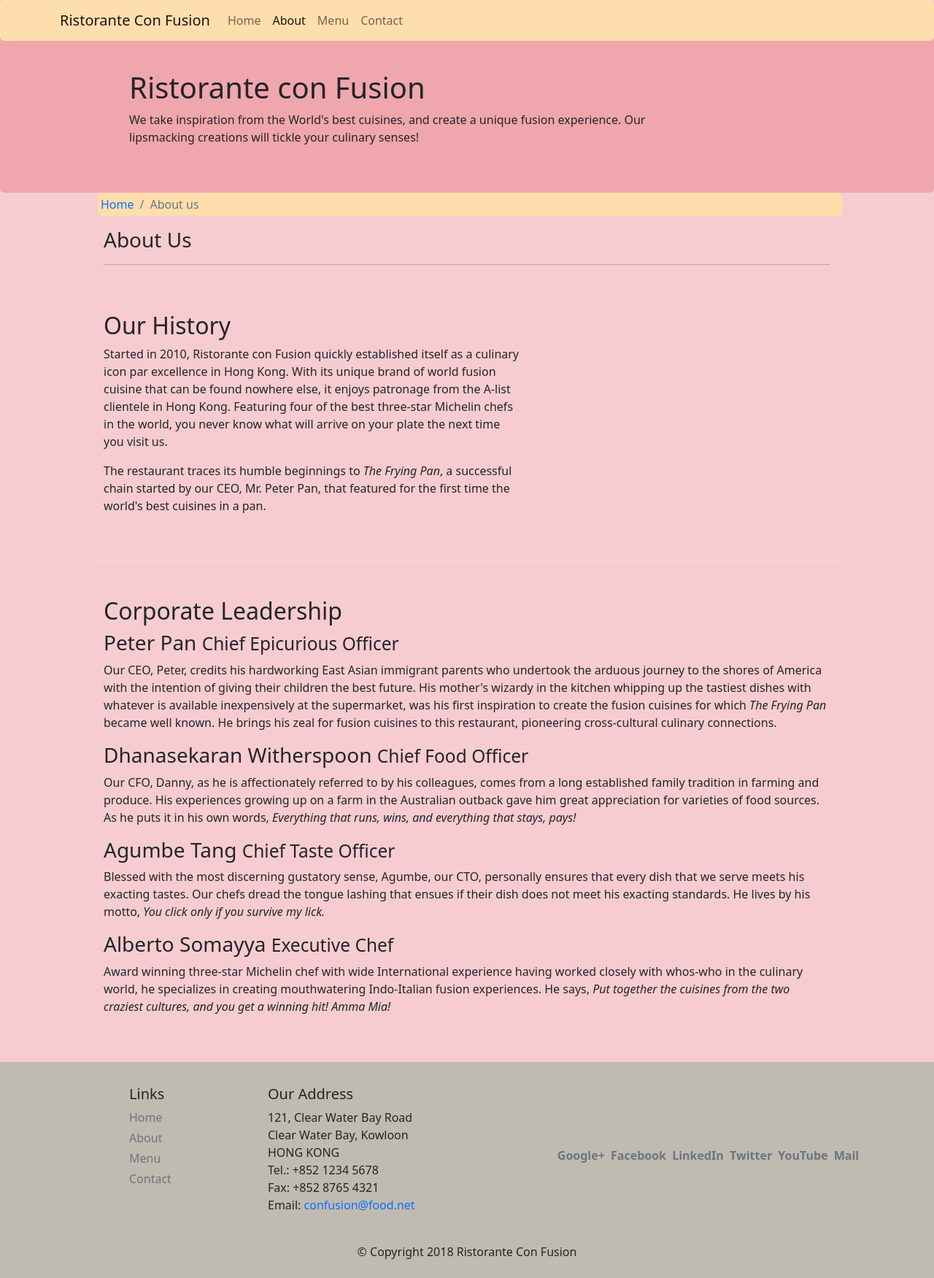
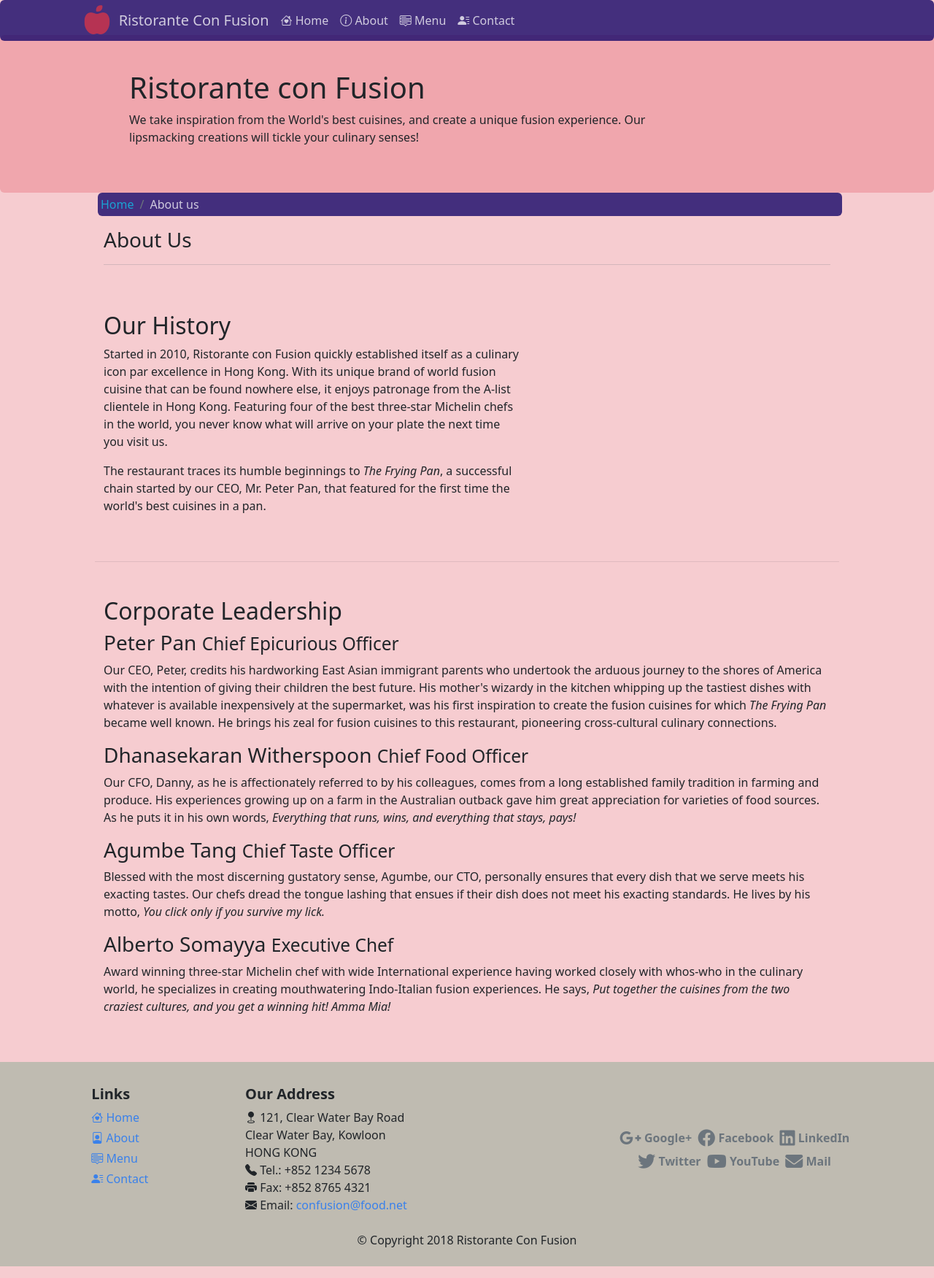
Before and after one commit to Limit-lesss/Bootstrap5-assignment-1, a website: page aboutus.html in a window 1280 px wide. Shown: the whole page at 73% size. Drawn offline with nearby package versions, Linux system fonts and the light colour scheme.

Commit message:
sixth change

```diff
--- a/aboutus.html
+++ b/aboutus.html
@@ -8,24 +8,27 @@
     <title>Ristorante Con Fusion: About Us</title>
     <link href="https://cdn.jsdelivr.net/npm/bootstrap@5.2.0/dist/css/bootstrap.min.css" rel="stylesheet"
         integrity="sha384-gH2yIJqKdNHPEq0n4Mqa/HGKIhSkIHeL5AyhkYV8i59U5AR6csBvApHHNl/vI1Bx" crossorigin="anonymous">
+    <link rel="stylesheet" href="node_modules/font-awesome/css/all.css">
+    <link rel="stylesheet" href="node_modules/bootstrap-icons/font/bootstrap-icons.css">
     <link rel="stylesheet" href="app.css">
 </head>
 
 <body class="bg-danger bg-opacity-25">
 
-    <nav class="navbar navbar-expand-sm rounded fixed-top" id="navBar">
-        <div class="container">
-            <a href="./index.html" class="navbar-brand">Ristorante Con Fusion</a>
-            <button type="button" class="navbar-toggler" data-bs-toggle="collapse" data-bs-target="#navbarNav" aria-controls="navbarNav" aria-expanded="false" aria-label="Toggle navigation">
+    <nav class="navbar fixed-top rounded navbar-expand-md" id="navBar">
+        <div class="container-fluid offset-md-1">
+            <a href="./index.html" class="me-md-3"><i class="text-danger text-opacity-75 fa-solid fa-apple-whole fa-2x  fa-beat" style="--fa-animation-duration: 2s;"></i></a>
+            <a href="./index.html" class="navbar-brand text-white fw-normal fs-5 text-opacity-75  me-md-2"> Ristorante Con Fusion</a>
+            <button class="navbar-toggler" type="button" data-bs-toggle="collapse" data-bs-target="#navbarNav" aria-controls="navbarNav" aria-expanded="false" aria-label="Toggle navigation">
                 <span class="navbar-toggler-icon"></span>
-            </button>
+              </button>
             <div class="collapse navbar-collapse" id="navbarNav">
-               <div class="navbar-nav">
-                  <a class="nav-link" href="./index.html">Home</a>
-                  <a class="nav-link active" href="./aboutus.html">About</a>
-                  <a class="nav-link" href="#">Menu</a>
-                  <a class="nav-link" href="#">Contact</a>
-               </div>
+                <div class="navbar-nav">
+                    <a class="nav-link text-white text-opacity-75" href="./index.html"><i class="bi bi-house-heart"></i> Home</a>
+                    <a class="nav-link text-white text-opacity-75 active" href="./aboutus.html"><i class="bi bi-info-circle"></i> About</a>
+                    <a class="nav-link text-white text-opacity-75" href="#"><i class="bi bi-menu-up"></i> Menu</a>
+                    <a class="nav-link text-white text-opacity-75" href="#"><i class="bi bi-person-lines-fill"></i>  Contact</a>
+                </div>
             </div>
         </div>
     </nav>
@@ -47,16 +50,16 @@
     <div class="container ">
         <div class="row mx-md-5 mx-3 py-0">
             <ol class="col-12 breadcrumb rounded ms-1 p-1">
-                <li class="breadcrumb-item"><a class="text-decoration-none "  href="./index.html" class="breadcrumb">Home</a></li>
-                <li class="breadcrumb-item"><a class="text-decoration-none text-muted active" href="#" >About us</a></li>
+                <li class="breadcrumb-item"><a class="text-decoration-none text-info text-opacity-75"  href="./index.html" class="breadcrumb"> Home</a></li>
+                <li class="breadcrumb-item"><a class="text-decoration-none text-white text-opacity-75 active" href="#" >About us</a></li>
             </ol>
             <div class="col-12">
                 <h3>About Us</h3>
-                <hr>
+                <hr class="text-muted ">
             </div>
         </div>
 
-        <div class="row mx-md-5 mx-3 py-5 border-bottom">
+        <div class="row mx-md-5 mx-3 py-5 border-bottom border-dark border-opacity-10">
             <div class="col-md-7 col-11">
                 <h2>Our History</h2>
                 <p>Started in 2010, Ristorante con Fusion quickly established itself as a culinary icon par excellence
@@ -103,37 +106,36 @@
     </div>
 
     <footer class="footer bg-success p-2 text-dark bg-opacity-25">
-        <div class="container">
-            <div class="row py-4">
-                <div class="col-4 offset-1 col-md-2">
-                    <h5 class="mb-2">Links</h5>
-                    <ul class="list-unstyled">
-                        <li class="mb-1"><a class="text-muted text-decoration-none " href="#">Home</a></li>
-                        <li class="mb-1"><a class="text-muted text-decoration-none " href="#">About</a></li>
-                        <li class="mb-1"><a class="text-muted text-decoration-none " href="#">Menu</a></li>
-                        <li class="mb-1"><a class="text-muted text-decoration-none " href="#">Contact</a></li>
+        <div class="container-fluid">
+            <div class="row py-4 ">
+                <div class="col-5 offset-sm-1 col-md-2">
+                    <h5 class="mb-2 fw-semibold">Links</h5>
+                    <ul class="nav flex-column">
+                        <li class="mb-1"><a class="text-primary text-opacity-75" href="./index.html"><i class="bi bi-house-heart"></i> Home</a></li>
+                        <li class="mb-1"><a class="text-primary text-opacity-75" href="./aboutus.html"><i class="bi bi-file-person"></i> About</a></li>
+                        <li class="mb-1"><a class="text-primary text-opacity-75" href="#"><i class="bi bi-menu-up"></i> Menu</a></li>
+                        <li class="mb-1"><a class="text-primary text-opacity-75" href="#"><i class="bi bi-person-lines-fill"></i>  Contact</a></li>
                     </ul>
                 </div>
                 <div class="col-7 col-md-4">
-                    <h5>Our Address</h5>
-                    <address>
-                        121, Clear Water Bay Road<br>
-                        Clear Water Bay, Kowloon<br>
-                        HONG KONG<br>
-                        Tel.: +852 1234 5678<br>
-                        Fax: +852 8765 4321<br>
-                        Email: <a class="text-decoration-none" href="mailto:confusion@food.net">confusion@food.net</a>
+                    <h5 class="fw-semibold">Our Address</h5>
+                    <adddark
+                        <i class="bi bi-geo-fill"></i> 121, Clear Water Bay Road<br>
+                          Clear Water Bay, Kowloon<br>
+                          HONG KONG<br>
+                          <i class="bi bi-telephone-fill"></i> Tel.: +852 1234 5678<br>
+                          <i class="bi bi-printer-fill"></i> Fax: +852 8765 4321<br>
+                        <i class="bi bi-envelope-fill"></i> Email: <a class="text-primary text-opacity-75" href="mailto:confusion@food.net">confusion@food.net</a>
                     </address>
                 </div>
-                <div class="col-12 col-md-5 align-self-center">
-                    <div class="text-center fw-semibold">
-                        <a class="text-muted text-decoration-none me-1" href="http://google.com/+">Google+</a>
-                        <a class="text-muted text-decoration-none me-1"
-                            href="http://www.facebook.com/profile.php?id=">Facebook</a>
-                        <a class="text-muted text-decoration-none me-1" href="http://www.linkedin.com/in/">LinkedIn</a>
-                        <a class="text-muted text-decoration-none me-1" href="http://twitter.com/">Twitter</a>
-                        <a class="text-muted text-decoration-none me-1" href="http://youtube.com/">YouTube</a>
-                        <a class="text-muted text-decoration-none me-1" href="mailto:">Mail</a>
+                <div class="col-md-5 col-12 align-self-center">
+                    <div class="text-center lh-lg fw-semibold">
+                        <a class="me-md-1 text-muted" href="http://google.com/+"><i class="fa-brands fa-google-plus-g fa-xl"></i> Google+</a>
+                        <a class="me-md-1 text-muted" href="http://www.facebook.com/profile.php?id="><i class="fa-brands fa-facebook fa-xl"></i> Facebook</a>
+                        <a class="me-md-1 text-muted" href="http://www.linkedin.com/in/"><i class="fa-brands fa-linkedin fa-xl"></i> LinkedIn</a><br>
+                        <a class="me-md-1 text-muted" href="http://twitter.com/"><i class="fa-brands fa-twitter fa-xl"></i> Twitter</a>
+                        <a class="me-md-1 text-muted" href="http://youtube.com/"><i class="fa-brands fa-youtube fa-xl"></i> YouTube</a>
+                        <a class="me-md-1 text-muted" href="mailto:"> <i class="fa-solid fa-envelope fa-xl"></i> Mail</a>
                     </div>
                 </div>
             </div>
--- a/app.css
+++ b/app.css
@@ -1,5 +1,11 @@
 #navBar,.breadcrumb{
-       background-color:#FFDEAD;
+       background-color:#1b0b6acf;
+}
+.navbar-toggler .navbar-toggler-icon {
+       display: block;
+       width: 20px;
+       height: 15px;
+       border-radius: 1px;
 }
 .box1{
        border-bottom: .2px solid rgba(96, 90, 90, 0.16);
--- a/package.json
+++ b/package.json
@@ -14,6 +14,8 @@
     "lite-server": "^2.6.1"
   },
   "dependencies": {
-    "bootstrap": "^5.2.0"
+    "bootstrap": "^5.2.0",
+    "bootstrap-icons": "^1.9.1",
+    "font-awesome": "^6.1.2"
   }
 }
```
Also changed, not shown: index.html (+31 -37 lines), 1 other file.
